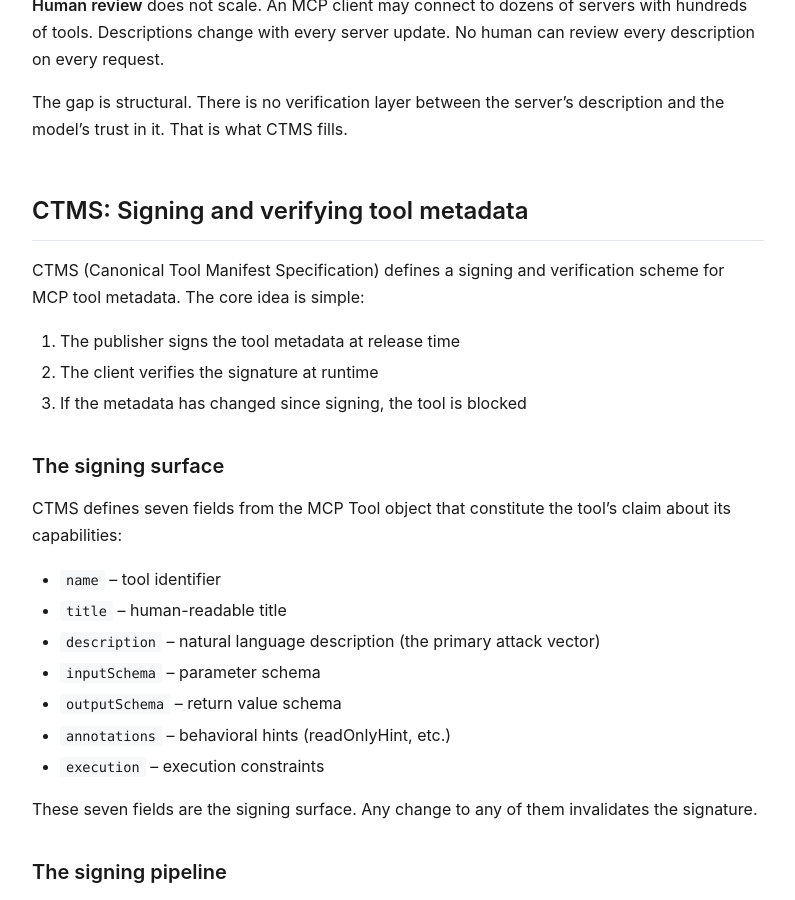
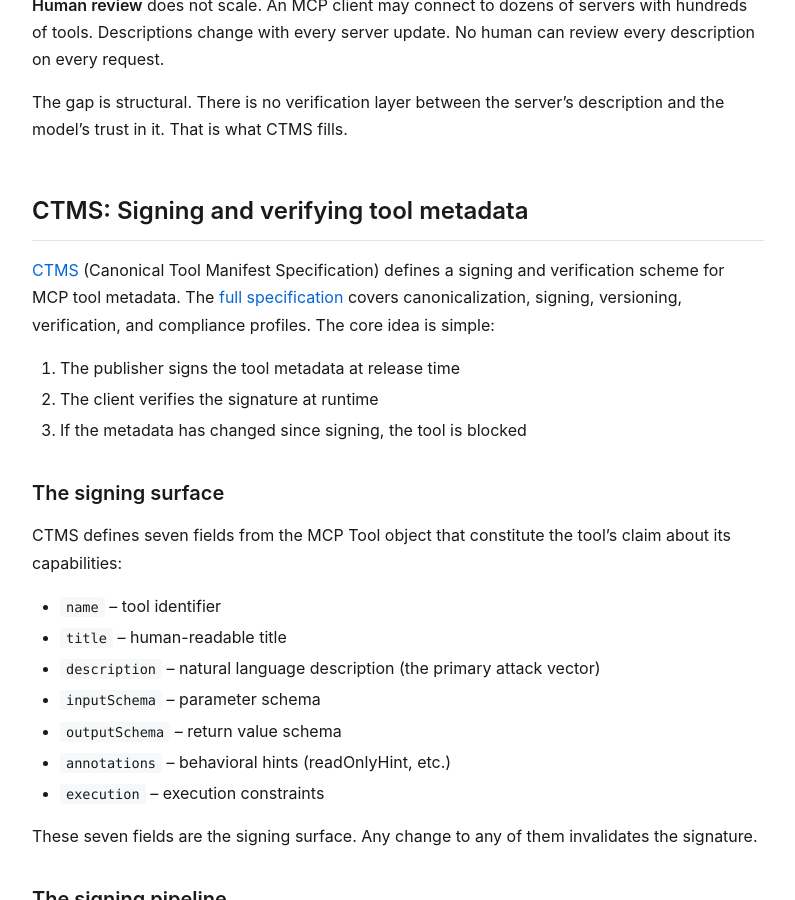
Before and after one commit to gkanellopoulos/ctms, a Jekyll site: the page built from docs/index.md, in a window 1280 px wide and 900 px high, scrolled down 5243 px. Shown: the whole window, without its empty margins (242-1037 px from the left). Built offline with Jekyll 4.4.1, drawn with Linux system fonts in a browser that asks for light colours; some of the changed text lies outside the part shown.

```diff
--- a/docs/index.md
+++ b/docs/index.md
@@ -171,7 +171,7 @@ The gap is structural. There is no verification layer between the server's descr
 
 ## CTMS: Signing and verifying tool metadata
 
-CTMS (Canonical Tool Manifest Specification) defines a signing and verification scheme for MCP tool metadata. The core idea is simple:
+[CTMS](https://github.com/gkanellopoulos/ctms) (Canonical Tool Manifest Specification) defines a signing and verification scheme for MCP tool metadata. The [full specification](https://github.com/gkanellopoulos/ctms/blob/main/spec/CTMS-specification.md) covers canonicalization, signing, versioning, verification, and compliance profiles. The core idea is simple:
 
 1. The publisher signs the tool metadata at release time
 2. The client verifies the signature at runtime
```
Also changed, not shown: other parts of docs/index.md (+5 -2 lines), README.md.
